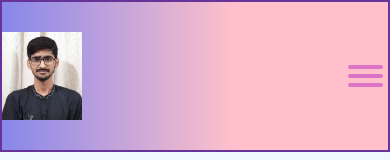
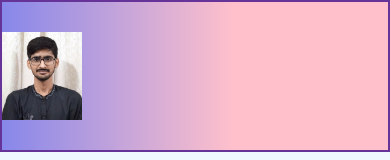
Before and after one commit to darabahmed37/Darab-Ahmed-s-1st-website-.github.io, a plain HTML site: page index.html in a window 390 px wide. Shown: the top 160 px of the page. Drawn offline with Linux system fonts and the light colour scheme.

Commit message:
Update index.html

```diff
--- a/index.html
+++ b/index.html
@@ -31,11 +31,6 @@
             <button id="submit">Search</button>
         </form>
 
-        <button id="hamburger">
-            <div class="line"></div>
-            <div class="line"></div>
-            <div class="line"></div>
-        </button>
 
     </header>
     <h1 id="home" class="intro"><a href="#home">Intoduction</a></h1>
```
